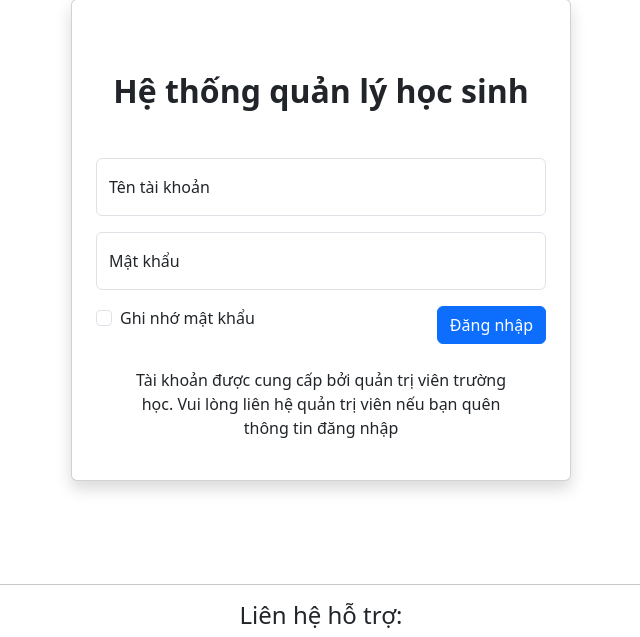
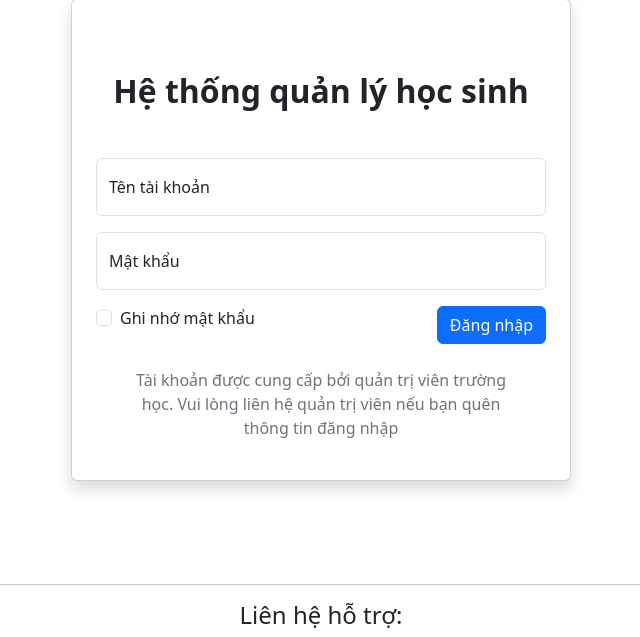
Before and after one commit to congchuahiep/quan-ly-hoc-sinh, a Flask app: page / in a window 1280 px wide. Shown: the part 88-725 px from the top of the page, without its empty margins (319-959 px from the left). Run offline with Flask 3, Linux system fonts and the light colour scheme.

Commit message:
Update login form styling

```diff
--- a/app/templates/login.html
+++ b/app/templates/login.html
@@ -5,7 +5,7 @@
 >
    <div class="container card shadow p-4" style="max-width: 500px">
       <h2 class="my-5 text-center fw-bold">Hệ thống quản lý học sinh</h2>
-      <form action="/login" method="POST" class="" novalidate>
+      <form action="/login" method="POST" class="">
          <div class="form-floating mb-3 needs-validation">
             <input
                name="username"
@@ -47,7 +47,7 @@
             </div>
             <button type="submit" class="btn btn-primary">Đăng nhập</button>
          </div>
-         <p class="container text-center" style="max-width: 400px">
+         <p class="container text-center text-secondary" style="max-width: 400px">
             Tài khoản được cung cấp bởi quản trị viên trường học. Vui lòng liên
             hệ quản trị viên nếu bạn quên thông tin đăng nhập
          </p>
```
